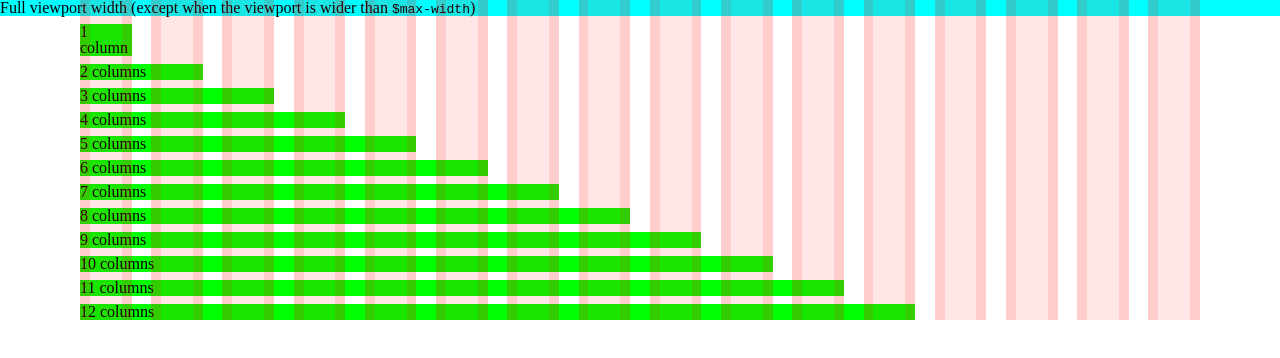
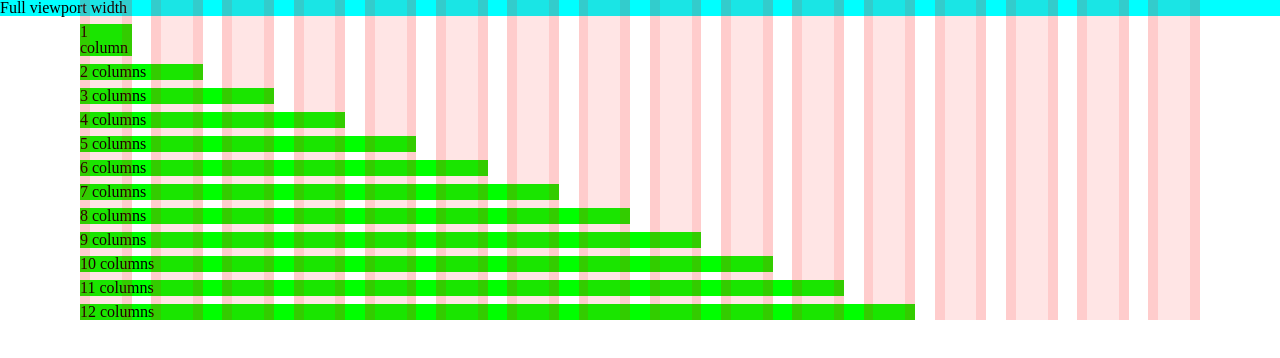
Before and after one commit to propublica/column-setter, a plain HTML site: page index.html in a window 1280 px wide. Drawn offline with Linux system fonts and the light colour scheme.

Commit message:
Cleans up full-width documentation and demo

```diff
--- a/index.html
+++ b/index.html
@@ -14,7 +14,7 @@
 
 <div class="main">
 
-	<h1>Full viewport width (except when the viewport is wider than <code>$max-width</code>)</h1>
+	<h1>Full viewport width</h1>
 	<p>1 column</p>
 	<p>2 columns</p>
 	<p>3 columns</p>
```
Also changed, not shown: josef.scss (+13 -25 lines), 1 other file.
